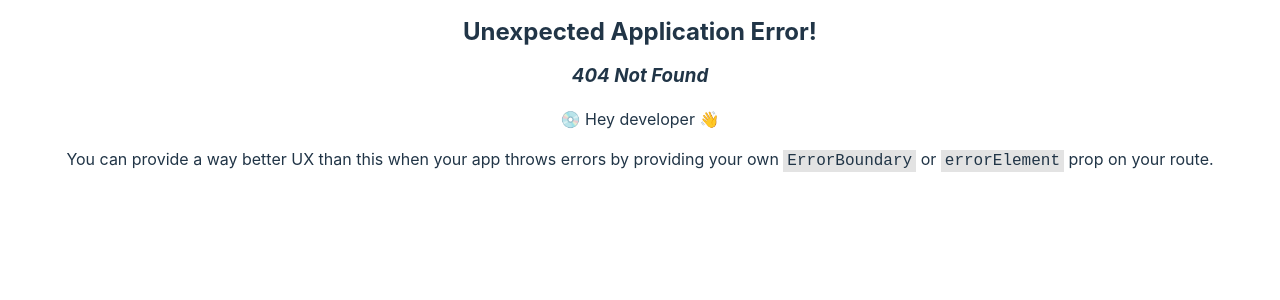
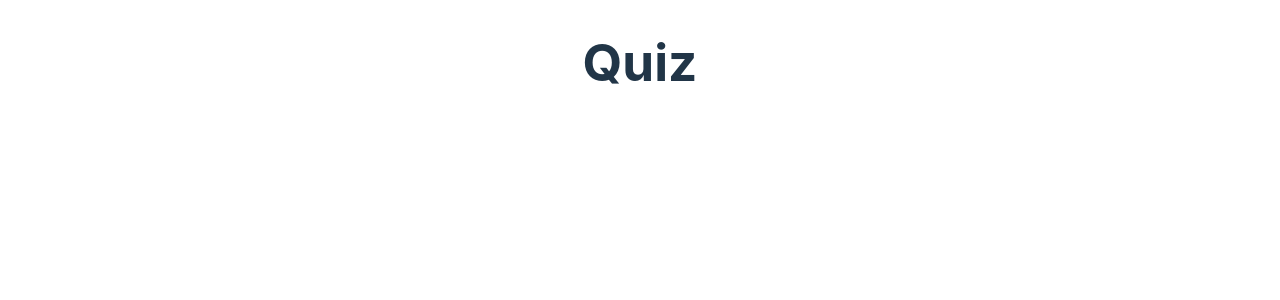
Before and after one commit to raylu15742cs/studibetter2.0, a React (Vite) app in the folder client/: page /quiz in a window 1280 px wide. Before the commit this address had no page. Shown: the top 300 px of the page. Built offline with nearby package versions, Linux system fonts and the light colour scheme.

Commit message:
add link to quiz

```diff
--- a/client/src/Quiz.tsx
+++ b/client/src/Quiz.tsx
@@ -2,4 +2,10 @@ import React, {useState, useEffect} from "react";
 export default function Quiz() {
     const [quizcount, setQuizcount] = useState<number>(0)
     const [score , setScore] = useState<number>(0)
+
+    return (
+        <div>
+            <h1>Quiz</h1>
+        </div>
+    )
 }
--- a/client/src/main.tsx
+++ b/client/src/main.tsx
@@ -8,6 +8,7 @@ import {
 import './index.css'
 import Card from './Card';
 import Header from './Header';
+import Quiz from './Quiz';
 
 const router = createBrowserRouter([
   {
@@ -18,6 +19,10 @@ const router = createBrowserRouter([
     path: "/topics/:topicId",
     element: <Card />,
   },
+  {
+    path: "/quiz",
+    element: <Quiz />,
+  }
 ]);
 
 ReactDOM.createRoot(document.getElementById('root') as HTMLElement).render(
```
